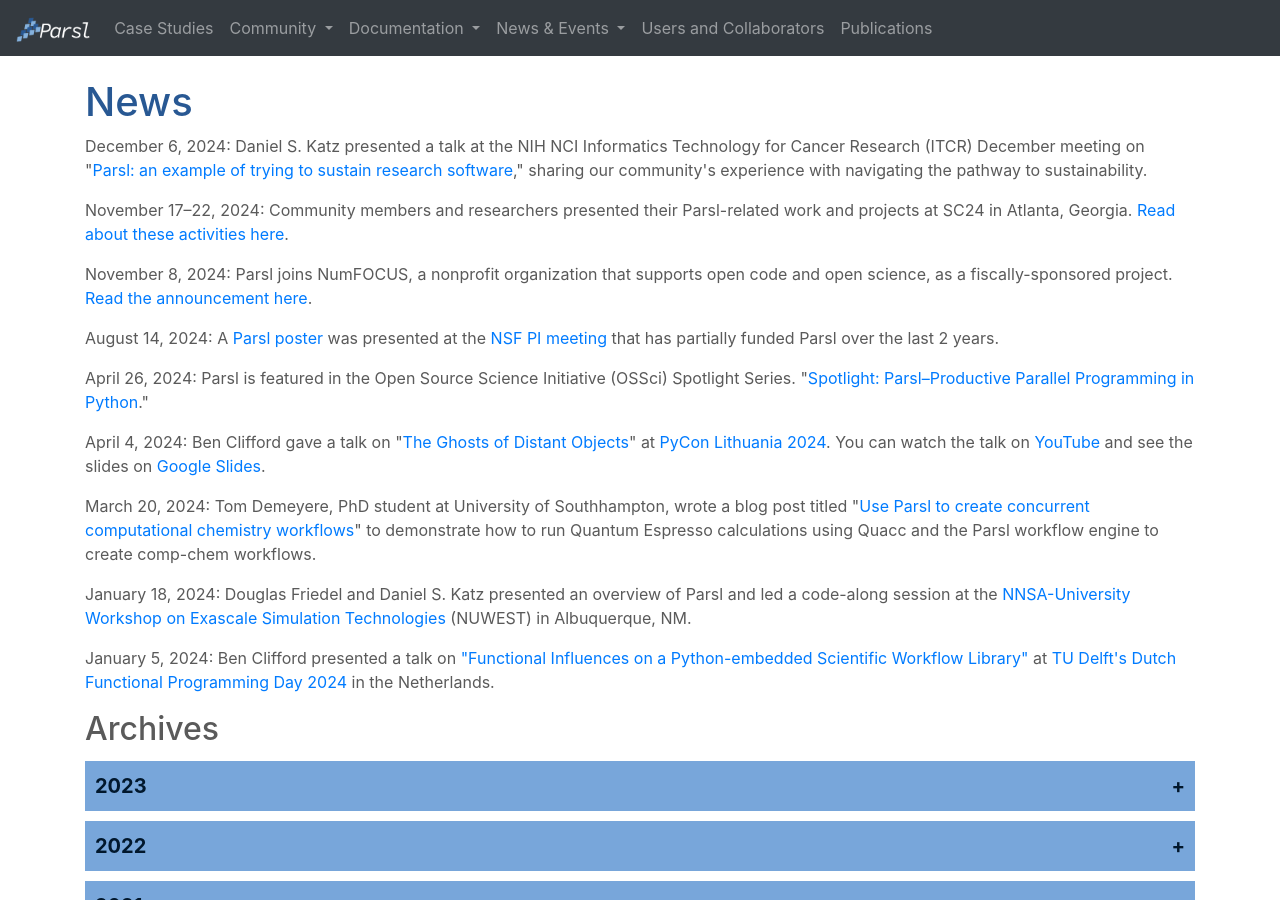
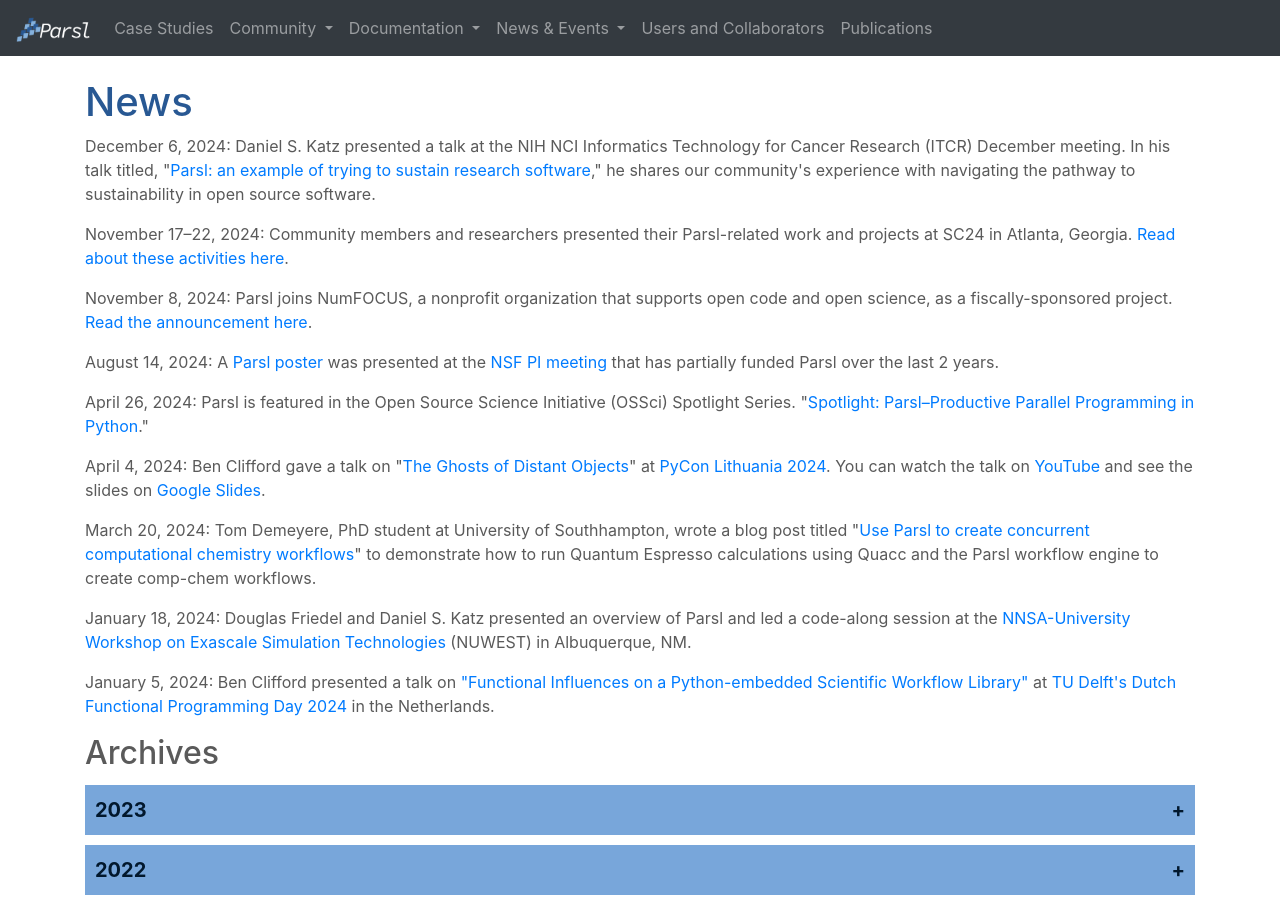
Before and after one commit to Parsl/parsl.github.io, a Jekyll site: the page built from news.html, in a window 1280 px wide and 900 px high. Built offline with Jekyll 4.4.1, drawn with Linux system fonts in a browser that asks for light colours.

Commit message:
Update news.html

```diff
--- a/news.html
+++ b/news.html
@@ -19,7 +19,7 @@
 
 <div class="news-info">
         <p><span class="name">December 6, 2024:</span>
-        Daniel S. Katz presented a talk at the NIH NCI Informatics Technology for Cancer Research (ITCR) December meeting on "<a href="https://zenodo.org/records/14285239" target="_blank">Parsl: an example of trying to sustain research software</a>," sharing our community's experience with navigating the pathway to sustainability.</p>
+        Daniel S. Katz presented a talk at the NIH NCI Informatics Technology for Cancer Research (ITCR) December meeting. In his talk titled, "<a href="https://zenodo.org/records/14285239" target="_blank">Parsl: an example of trying to sustain research software</a>," he shares our community's experience with navigating the pathway to sustainability in open source software.</p>
 </div>
 
 <div class="news-info">
```
